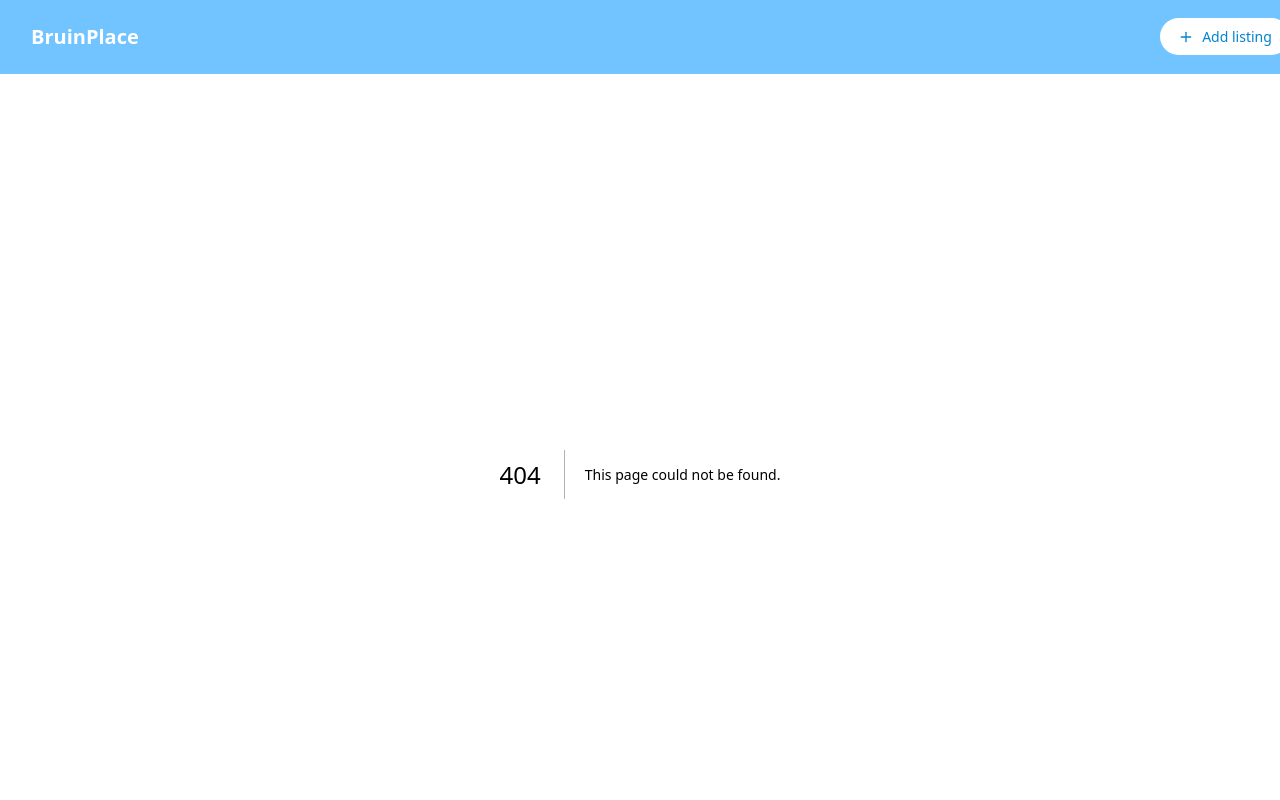
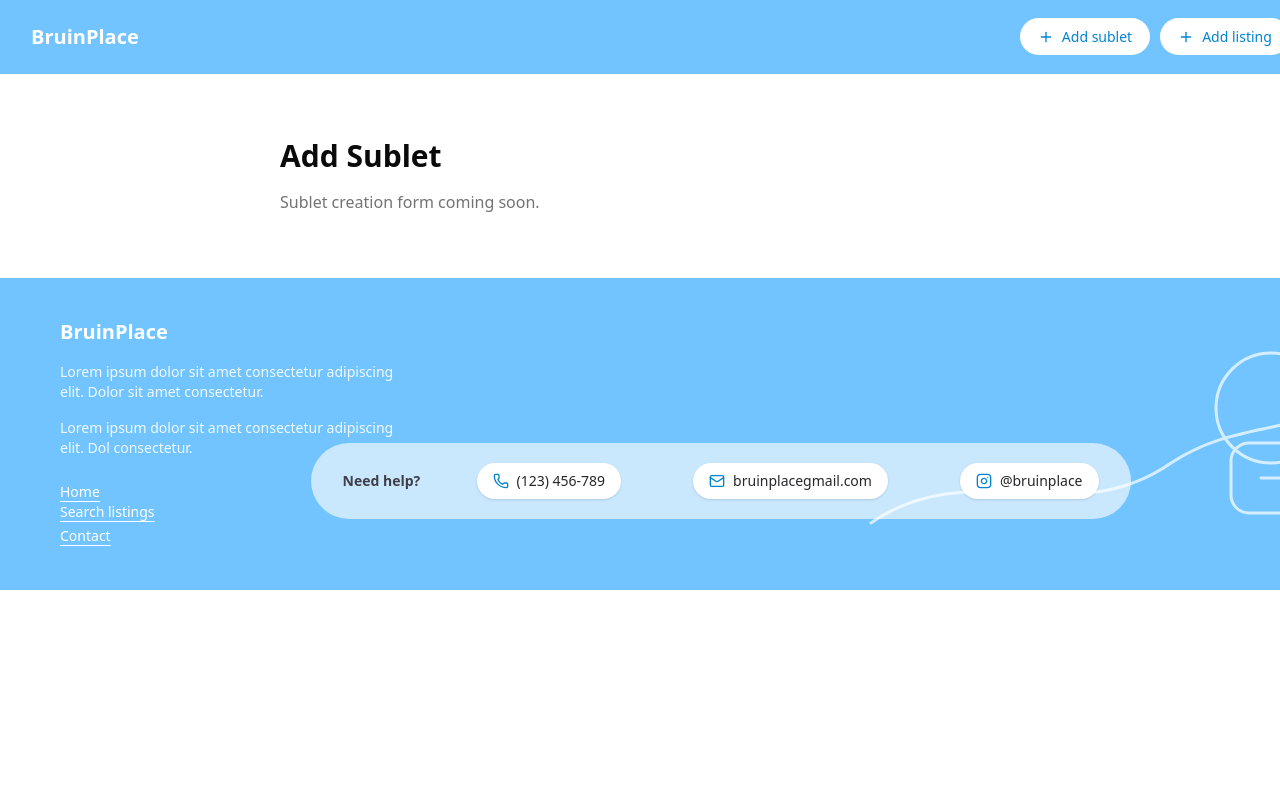
Before and after one commit to bruinplace/bruinplace-web, a Next.js app: page /sublets/new in a window 1280 px wide. Before the commit this address had no page. Shown: the top 800 px of the page. Built offline with nearby package versions, Linux system fonts and the light colour scheme.

Commit message:
sublet dummy page

```diff
--- /dev/null
+++ b/app/sublets/[id]/page.tsx
@@ -0,0 +1,19 @@
+export default function SubletPage({
+  params,
+}: {
+  params: { id: string }
+}) {
+  return (
+    <div className="mx-auto max-w-3xl px-6 py-16">
+      <h1 className="text-3xl font-semibold">Sublet</h1>
+
+      <p className="mt-4 text-muted-foreground">
+        Sublet ID: <span className="font-mono">{params.id}</span>
+      </p>
+
+      <div className="mt-8 rounded-2xl border border-dashed p-10 text-center text-muted-foreground">
+        Sublet details coming soon 🚧
+      </div>
+    </div>
+  )
+}
--- /dev/null
+++ b/app/sublets/new/page.tsx
@@ -0,0 +1,10 @@
+export default function NewSubletPage() {
+  return (
+    <div className="mx-auto max-w-3xl px-6 py-16">
+      <h1 className="text-3xl font-semibold">Add Sublet</h1>
+      <p className="mt-4 text-muted-foreground">
+        Sublet creation form coming soon.
+      </p>
+    </div>
+  )
+}
--- a/components/Header.tsx
+++ b/components/Header.tsx
@@ -26,6 +26,29 @@ export default function Header() {
       >
         BruinPlace
       </Link>
+
+      {/* Add Sublet Button */}
+      <Button
+        asChild
+        className="
+          absolute
+          h-[37px] w-[130px]
+          rounded-full
+          bg-white
+          text-sky-600
+          hover:bg-white hover:text-sky-600
+          flex items-center justify-center gap-2
+        "
+        style={{
+          left: "1020px", // 👈 slightly left of Add listing
+          top: "18px",
+        }}
+      >
+        <Link href="/sublets/new">
+          <Plus className="h-4 w-4" />
+          <span className="text-sm font-medium">Add sublet</span>
+        </Link>
+      </Button>
 
       {/* Add Listing Button */}
       <Button
```
